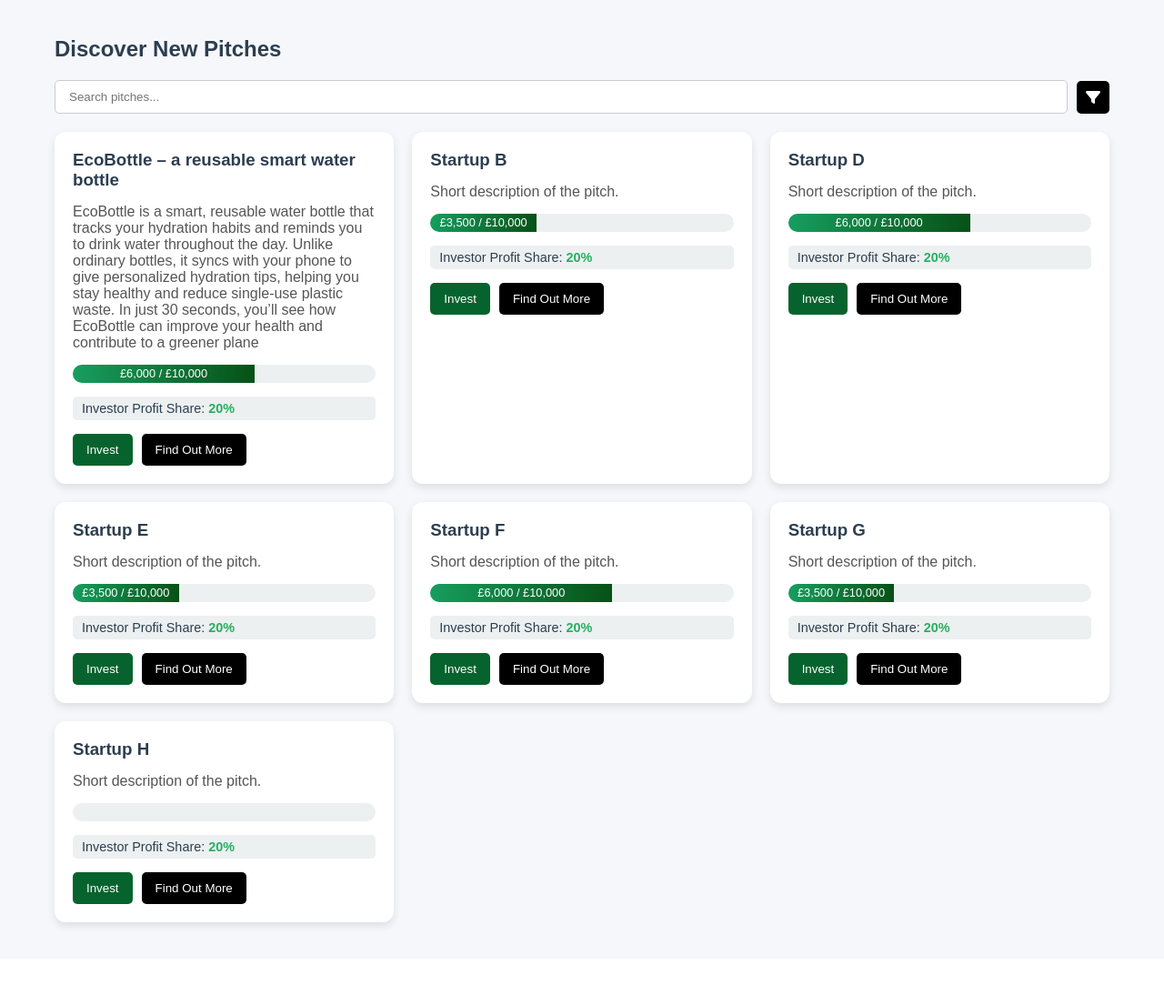
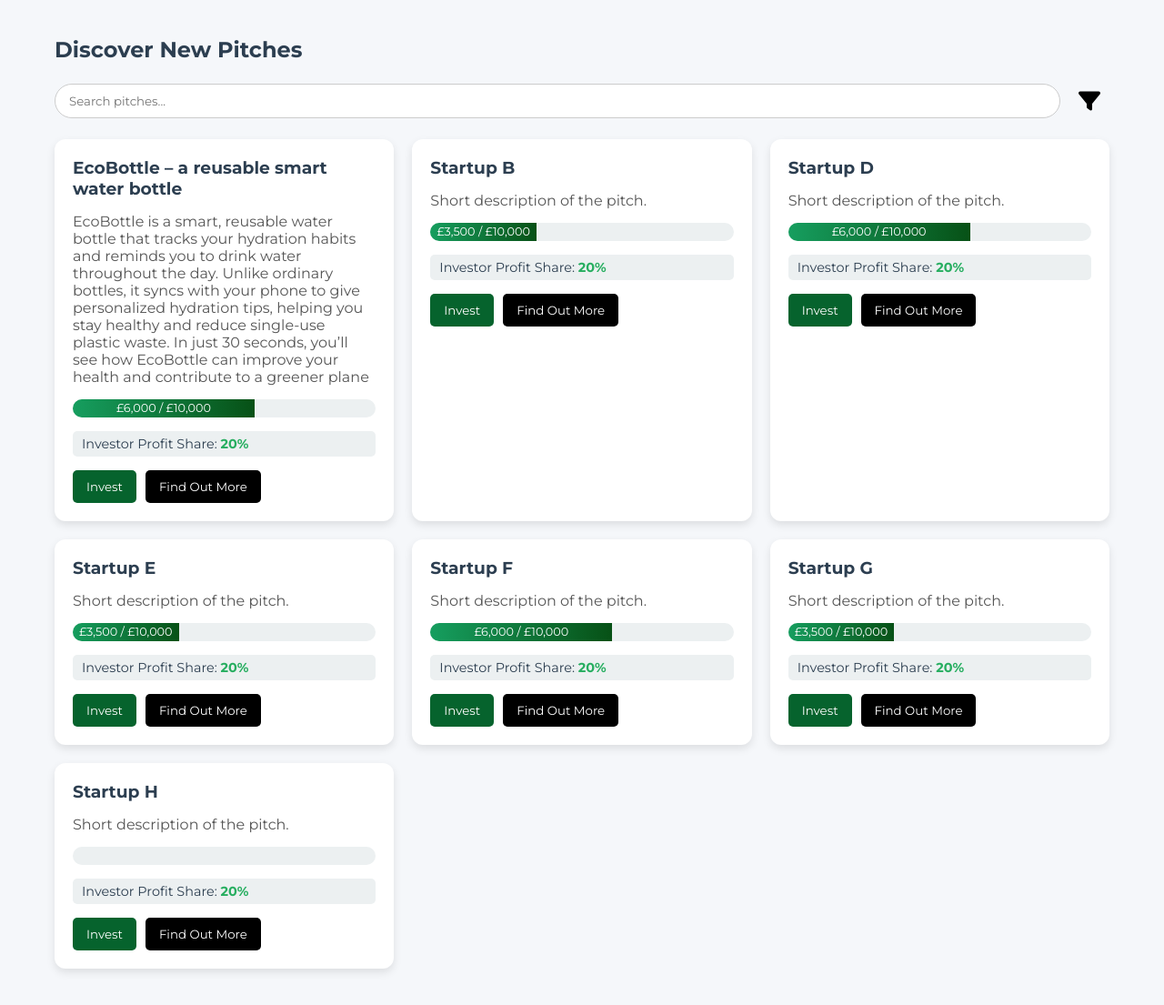
Before and after one commit to KingHazo/AC41004---Industrial-Team-Project, a PHP site: page /investor-portal-home.html in a window 1280 px wide. Shown: the whole page at 91% size. Before the commit the page ends 1024 px from the top, so only its background shows below. Run offline with PHP 8.4, Linux system fonts and the light colour scheme; some libraries are stand-ins or nearby versions.

Commit message:
added more styling

```diff
--- a/investor-portal-home.css
+++ b/investor-portal-home.css
@@ -2,7 +2,7 @@
     margin: 0;
     padding: 0;
     box-sizing: border-box;
-    font-family: 'Arial', sans-serif;
+    font-family: 'Montserrat', sans-serif;
 }
 
 html,
@@ -45,13 +45,13 @@ body {
     flex: 1;
     padding: 10px 15px;
     border: 1px solid #ccc;
-    border-radius: 5px;
+    border-radius: 25px;
 }
 
 .filter-btn {
-    background: #000;
+    background: transparent;
     border: none;
-    color: #fff;
+    color: #000000;
     padding: 10px;
     border-radius: 5px;
     cursor: pointer;
@@ -59,11 +59,7 @@ body {
     align-items: center;
     justify-content: center;
     transition: background 0.3s;
-    font-size: 16px;
-}
-
-.filter-btn:hover {
-    background: #162e3e;
+    font-size: 24px;
 }
 
 
--- a/investor-portal-home.html
+++ b/investor-portal-home.html
@@ -7,6 +7,8 @@
     <title>Investor Portal Home</title>
     <link rel="stylesheet" href="investor-portal-home.css">
     <script src="https://kit.fontawesome.com/004961d7c9.js" crossorigin="anonymous"></script>
+    <link href="https://fonts.googleapis.com/css2?family=Montserrat:wght@400;500;600;700&display=swap" rel="stylesheet">
+
 
 </head>
 
```
